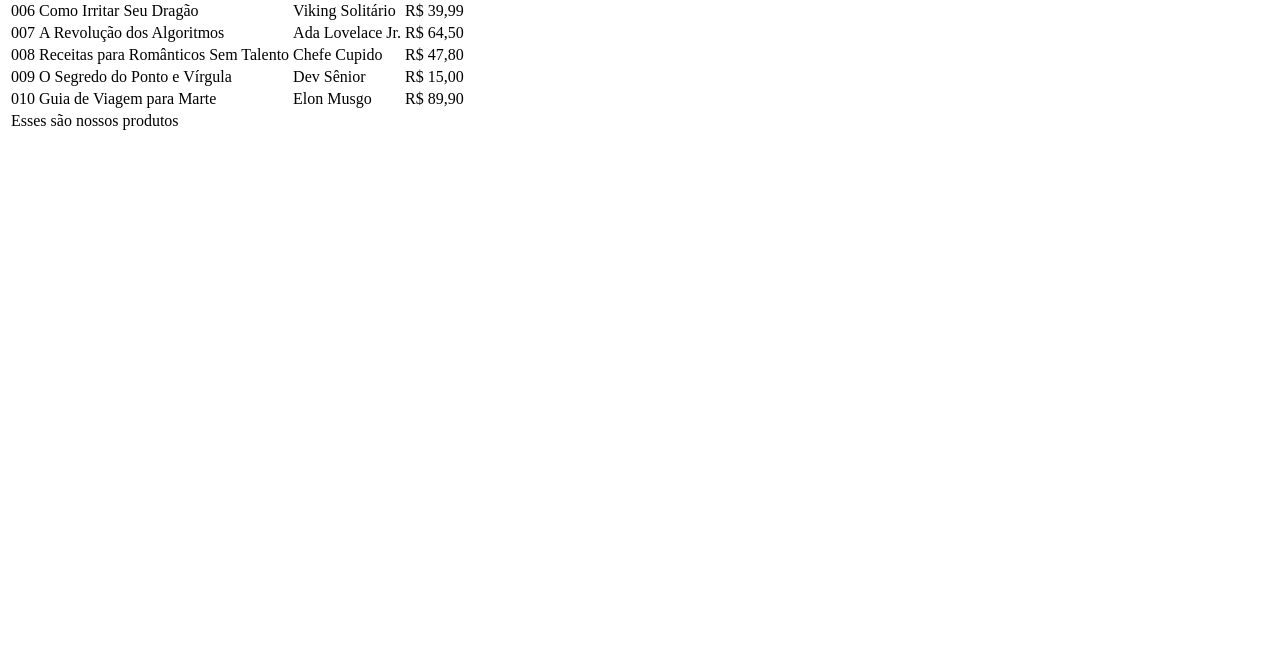
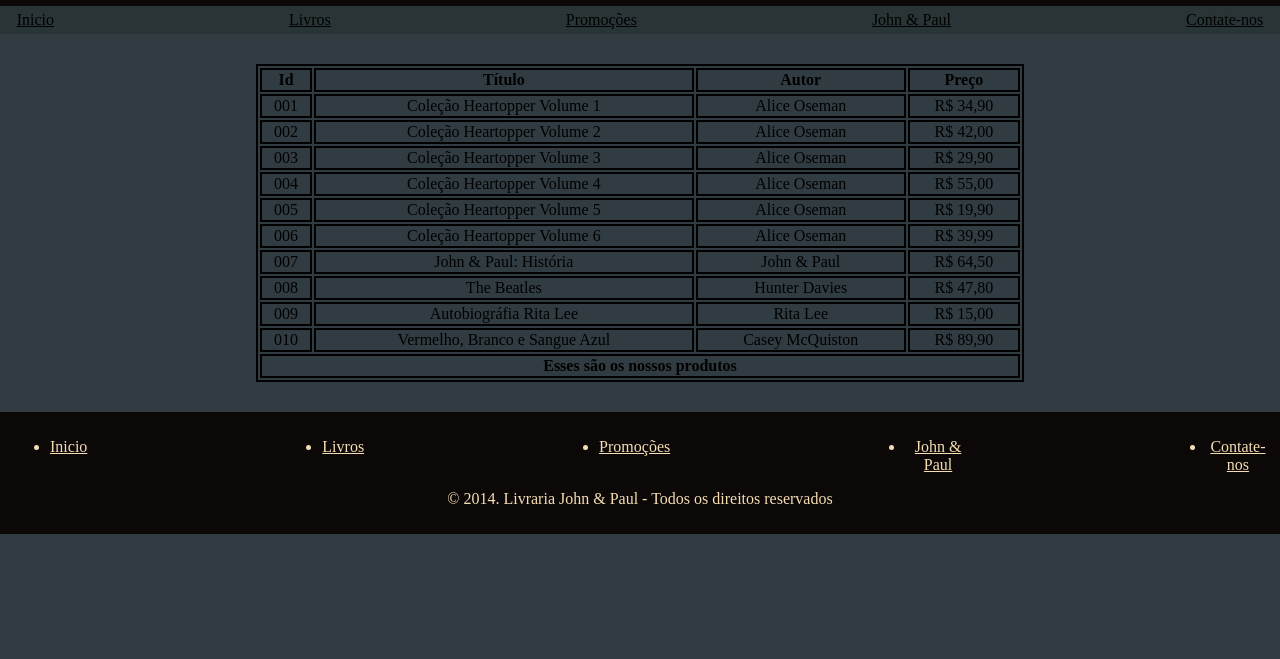
Before and after one commit to Ingrid-lp/Livraria-web, a plain HTML site: page produtos.html in a window 1280 px wide. Shown: the part 141-800 px from the top of the page. Drawn offline with Linux system fonts and the light colour scheme.

Commit message:
08/09/26

```diff
--- a/css/style.css
+++ b/css/style.css
@@ -2,11 +2,28 @@
 {
     background-color: rgb(12, 8, 8);
     text-align: center;
+    padding: 10px;
+}
+
+#topo h1
+{
+    color: red;
+}
+
+#topo h2
+{
+    color: wheat;
 }
 
 body
 {
     background-color: #303c41;
+    margin: 0;
+}
+
+nav
+{
+    padding: 20px;
 }
 
 #menu ul
@@ -20,14 +37,24 @@
     color: black;
 }
 
-#titulo_destaque
+#menu
 {
-    text-align: center;
+    background-color: rgb(40, 52, 53);
+    padding: 5px;
 }
 
 .destaques ul
 {
     list-style: none;
+    display: grid;
+    grid-template-columns: repeat(5, 1fr);
+    gap: 40px;
+}
+
+.destaques h2
+{
+    color: wheat;
+    text-align: center;
 }
 
 figure
@@ -55,12 +82,142 @@
     color: black;
 }
 
-#rodape a
+.links a
 {
-    color: black;
+    color: wheat;
 }
 
-#direitos
+#rodape
+{
+    background-color: rgb(12, 8, 8);
+    text-align: center;
+    padding: 10px;
+}
+
+.links ul
+{
+    display: flex;
+    gap: 235px;
+    justify-content: center;
+}
+
+.direitos
+{
+    text-align: center;
+    color: wheat
+}
+
+.tabelaLivros
+{
+    width: 60%;
+    margin: 30px auto;
+    text-align: center;
+}
+
+table, th, td
+{
+    border: 2px solid rgb(0, 0, 0);
+}
+
+.sobre
+{
+    max-width: 1100px;
+    margin: 0 auto;
+    padding: 40px 30px;
+}
+
+.sobre h1
+{
+    text-align: center;
+    margin-bottom: 30px;
+    font-size: 32px;
+}
+
+.sobre p
+{
+    line-height: 1.7;
+    margin-bottom: 20px;
+    text-align: justify;
+}
+
+.sobre h3
+{
+    color: #8b0000;
+    margin-top: 30px;
+    margin-bottom: 15px;
+    border-bottom: 2px solid #8b0000;
+    padding-bottom: 5px;
+}
+
+.sobre ol
+{
+    margin: 20px 0;
+    padding-left: 40px;
+}
+
+.sobre li
+{
+    margin-bottom: 8px;
+}
+
+#contatoTitulo
 {
     text-align: center;
 }
+
+.contato
+{
+    width: 60%;
+    margin: 30px auto;
+}
+
+.contato legend
+{
+    text-align: center;
+}
+
+input
+{
+    background-color: rgb(44, 44, 38);
+}
+
+select
+{
+    background-color: rgb(44, 44, 38);
+}
+
+textarea
+{
+    background-color: rgb(44, 44, 38);
+}
+
+button:hover
+{
+    background-color: rgb(44, 44, 38);
+}
+
+nav {
+    background-color: #f5f5f5;
+}
+
+nav ul {
+    display: flex;
+    justify-content: center;
+    gap: 30px;
+    list-style: none;
+    padding: 0;
+    margin: 0;
+}
+
+nav li a {
+    display: block;
+    padding: 20px 30px;
+    color: black;
+    text-decoration: none;
+    transition: 0.3s;
+}
+
+nav li a:hover {
+    background-color: #8b0000;
+    color: white;
+}
--- a/produtos.html
+++ b/produtos.html
@@ -3,91 +3,132 @@
 <head>
     <meta charset="UTF-8">
     <meta name="viewport" content="width=device-width, initial-scale=1.0">
+    <link rel="stylesheet" href="css/style.css">
     <title>Projeto Livraria</title>
 </head>
 <body>
 
-    <table>
+    <header id="topo">
+    <h1>Livraria John & Paul</h1>
+    <h2>Livros novos e usados com os melhores preços para você</h2>
+    </header>
+
+    <nav id="menu">
+        <ul>
+            <a href="index.html"><li>Inicio</li></a>
+            <a href="produtos.html"><li>Livros</li></a>
+            <a href="#"><li>Promoções</li></a>
+            <a href="sobre.html"><li>John & Paul</li></a>
+            <a href="contato.html"><li>Contate-nos</li></a>
+        </ul>
+    </nav>
+
+    <table class="tabelaLivros" border = "1">
 
         <thead>
             <tr>
-        <th>id</th>
-        <th>título</th>
-        <th>autor</th>
-        <th>preço</th>
+                <th>Id</th>
+                <th>Título</th>
+                <th>Autor</th>
+                <th>Preço</th>
             </tr>
         </thead>
 
         <tbody>
             <tr>
                 <td>001</td>
-        <td>O Mistério do Café Sem Açúcar</td>
-        <td>Lucas Silva</td>
+                <td>Coleção Heartopper Volume 1</td>
+                <td>Alice Oseman</td>
                 <td>R$ 34,90</td>
             </tr>
+
             <tr>
                 <td>002</td>
-        <td>Amanhã Será Outro Bug</td>
-        <td>Ana Tech</td>
+                <td>Coleção Heartopper Volume 2</td>
+                <td>Alice Oseman</td>
                 <td>R$ 42,00</td>
             </tr>
+
             <tr>
                 <td>003</td>
-        <td>Crônicas de um Gato de Botas</td>
-        <td>Feline M.</td>
+                <td>Coleção Heartopper Volume 3</td>
+                <td>Alice Oseman</td>
                 <td>R$ 29,90</td>
             </tr>
+
             <tr>
                 <td>004</td>
-        <td>O Último Backup da Terra</td>
-        <td>John Doe</td>
+                <td>Coleção Heartopper Volume 4</td>
+                <td>Alice Oseman</td>
                 <td>R$ 55,00</td>
             </tr>
+
             <tr>
                 <td>005</td>
-        <td>Poemas para Noites em Claro</td>
-        <td>Clara Luz</td>
+                <td>Coleção Heartopper Volume 5</td>
+                <td>Alice Oseman</td>
                 <td>R$ 19,90</td>
             </tr>
+
             <tr>
                 <td>006</td>
-        <td>Como Irritar Seu Dragão</td>
-        <td>Viking Solitário</td>
+                <td>Coleção Heartopper Volume 6</td>
+                <td>Alice Oseman</td>
                 <td>R$ 39,99</td>
             </tr>
+
             <tr>
                 <td>007</td>
-        <td>A Revolução dos Algoritmos</td>
-        <td>Ada Lovelace Jr.</td>
+                <td>John &amp; Paul: História</td>
+                <td>John &amp; Paul</td>
                 <td>R$ 64,50</td>
             </tr>
+
             <tr>
                 <td>008</td>
-        <td>Receitas para Românticos Sem Talento</td>
-        <td>Chefe Cupido</td>
+                <td>The Beatles</td>
+                <td>Hunter Davies</td>
                 <td>R$ 47,80</td>
             </tr>
+
             <tr>
                 <td>009</td>
-        <td>O Segredo do Ponto e Vírgula</td>
-        <td>Dev Sênior</td>
+                <td>Autobiográfia Rita Lee</td>
+                <td>Rita Lee</td>
                 <td>R$ 15,00</td>
             </tr>
+
             <tr>
                 <td>010</td>
-        <td>Guia de Viagem para Marte</td>
-        <td>Elon Musgo</td>
+                <td>Vermelho, Branco e Sangue Azul</td>
+                <td>Casey McQuiston</td>
                 <td>R$ 89,90</td>
             </tr>
         </tbody>
 
         <tfoot>
             <tr>
-        <td colspan="4">Esses são nossos produtos</td>
+                <td colspan="4"><strong>Esses são os nossos produtos</strong></td>
             </tr>
         </tfoot>
 
     </table>
 
+    <footer id="rodape">
+        <div class="links">
+        <ul>
+            <a href="index.html"><li>Inicio</li></a>
+            <a href="produtos.html"><li>Livros</li></a>
+            <a href="#"><li>Promoções</li></a>
+            <a href="sobre.html"><li>John & Paul</li></a>
+            <a href="contato.html"><li>Contate-nos</li></a>
+        </ul>
+        </div>
+
+        <div class="direitos">
+            <p> &copy; 2014. Livraria John & Paul - Todos os direitos reservados</p>
+        </div>
+    </footer>
+
 </body>
 </html>
```
Also changed, not shown: contato.html (+34 -2 lines), index.html (+19 -14 lines), sobre.html (+19 -15 lines). Lines whose indentation alone changed are shown as unchanged.
